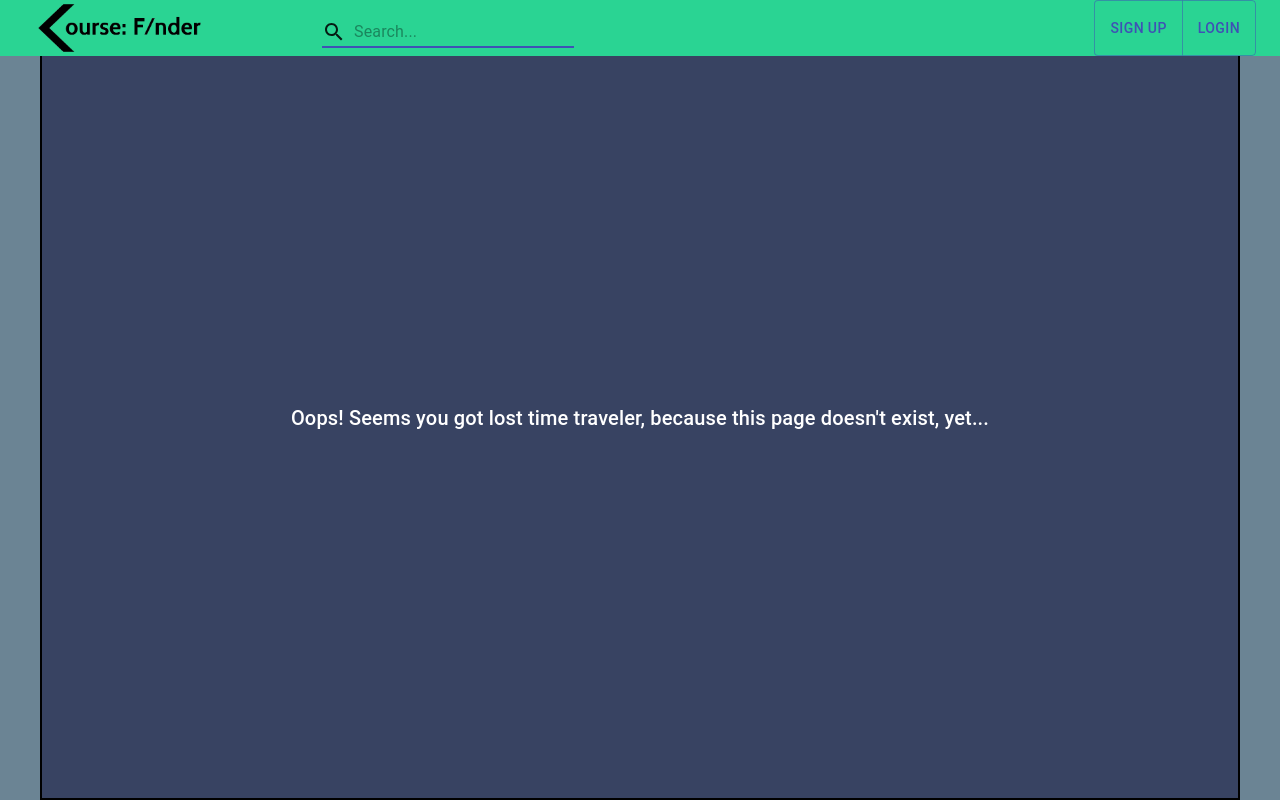
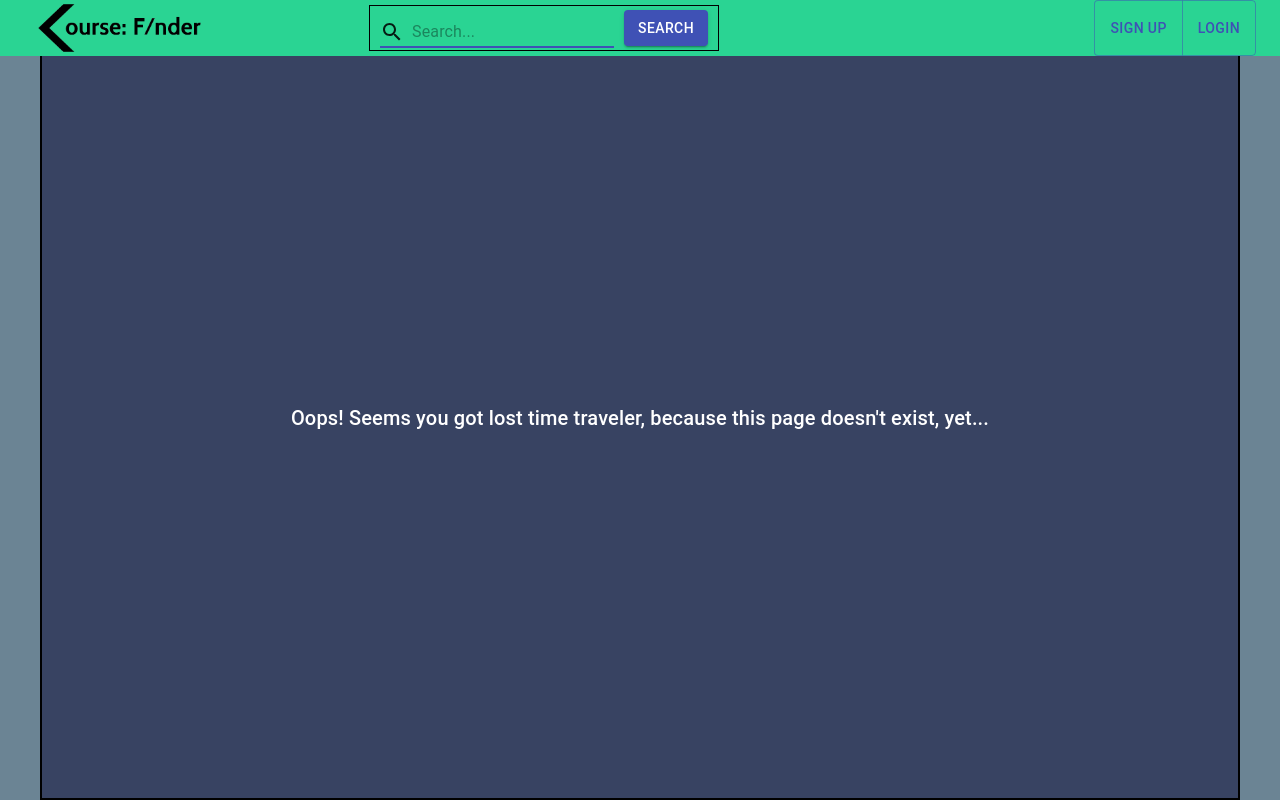
Before and after one commit to mrBeniek/Course-Finder-client, a React (Create React App) app: page /404 in a window 1280 px wide. Built offline with nearby package versions, Linux system fonts and the light colour scheme.

Commit message:
+Search button to search bar -slightly changed logic in search bar -styling

```diff
--- a/src/components/layout/Navbar.module.scss
+++ b/src/components/layout/Navbar.module.scss
@@ -17,9 +17,10 @@
 
 .leftCont {
   @extend .flex-solo;
+
   justify-content: space-between;
 
-  max-width: 550px;
+  max-width: 700px;
   width: 100%;
 }
 
--- a/src/components/layout/NavbarSearchBar.js
+++ b/src/components/layout/NavbarSearchBar.js
@@ -1,8 +1,11 @@
-import React, { useState, useEffect } from 'react';
+import styles from './NavbarSearchBar.module.scss';
+import React, { useState } from 'react';
 import { useHistory } from 'react-router-dom';
 import TextField from '@material-ui/core/TextField';
 import InputAdornment from '@material-ui/core/InputAdornment';
 import SearchIcon from '@material-ui/icons/Search';
+import ButtonRedirect from 'components/common/ButtonRedirect';
+import { Container } from '@material-ui/core';
 
 const NavbarSearchBar = ({ ...props }) => {
   const [searchValue, setSearchValue] = useState('');
@@ -13,14 +16,25 @@ const NavbarSearchBar = ({ ...props }) => {
     state(event.target.value);
   };
 
+  const handleSearch = () => {
+    if (!searchValue) return;
+
+    let uri = `/search/page/1?`;
+    if (searchValue) {
+      uri = uri.concat('', `name=${searchValue}&`);
+    }
+
+    history.push(uri);
+  };
+
   const handleKeyPress = event => {
     if (event.key === 'Enter') {
-      history.push(`/search/page/1?name=${searchValue}`);
+      handleSearch();
     }
   };
 
   return (
-    <React.Fragment>
+    <Container className={styles.container}>
       <TextField
         InputProps={{
           startAdornment: (
@@ -37,7 +51,14 @@ const NavbarSearchBar = ({ ...props }) => {
         autoFocus
         {...props}
       />
-    </React.Fragment>
+      <ButtonRedirect
+        className={styles.button}
+        label="Search"
+        onClick={handleSearch}
+        variant="contained"
+        color="primary"
+      />
+    </Container>
   );
 };
 
--- /dev/null
+++ b/src/components/layout/NavbarSearchBar.module.scss
@@ -0,0 +1,15 @@
+.container {
+  display: flex;
+  justify-content: space-between;
+  align-items: center;
+  border: 1px solid black;
+  margin: 5px;
+  padding: 10px;
+  width: 100%;
+  max-width: 350px;
+}
+
+.button {
+  max-height: 40px;
+  margin-left: 10px;
+}
```
